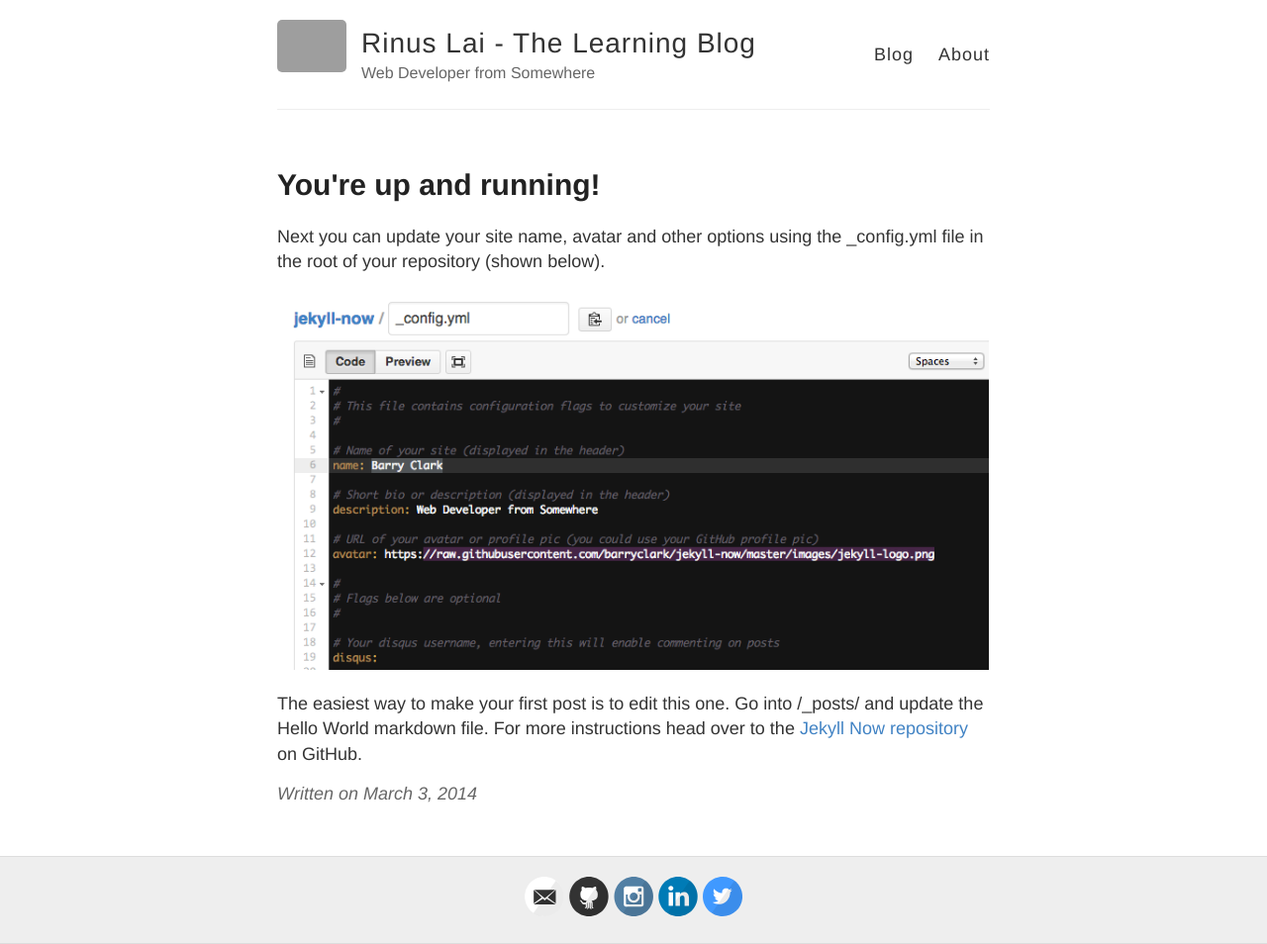
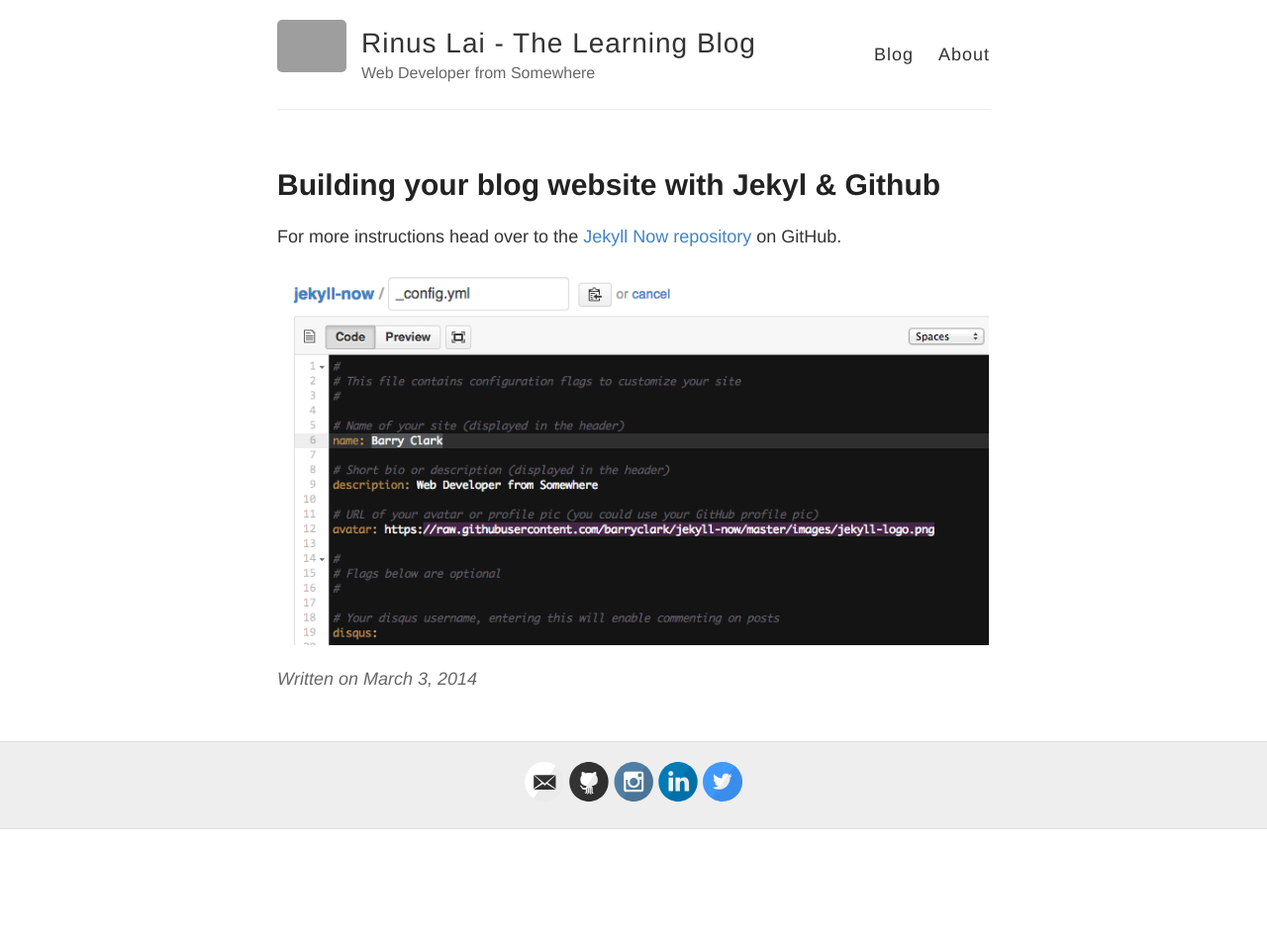
Before and after one commit to LHCRpyr/LHCRpyr.github.io, a Jekyll site: the page built from _posts/2014-3-3-Hello-World.md, in a window 1280 px wide. Shown: the whole page at 99% size. Built offline with Jekyll 4.4.1, drawn with Linux system fonts in a browser that asks for light colours; after the commit the page ends 900 px from its top, so only the background shows below that; grey boxes are pictures that could not be loaded.

Commit message:
Update 2014-3-3-Hello-World.md
First Post

```diff
--- a/_posts/2014-3-3-Hello-World.md
+++ b/_posts/2014-3-3-Hello-World.md
@@ -1,10 +1,8 @@
 ---
 layout: post
-title: You're up and running!
+title: Building your blog website with Jekyl & Github
 ---
 
-Next you can update your site name, avatar and other options using the _config.yml file in the root of your repository (shown below).
+For more instructions head over to the [Jekyll Now repository](https://github.com/barryclark/jekyll-now) on GitHub.
 
 ![_config.yml]({{ site.baseurl }}/images/config.png)
-
-The easiest way to make your first post is to edit this one. Go into /_posts/ and update the Hello World markdown file. For more instructions head over to the [Jekyll Now repository](https://github.com/barryclark/jekyll-now) on GitHub.
```
